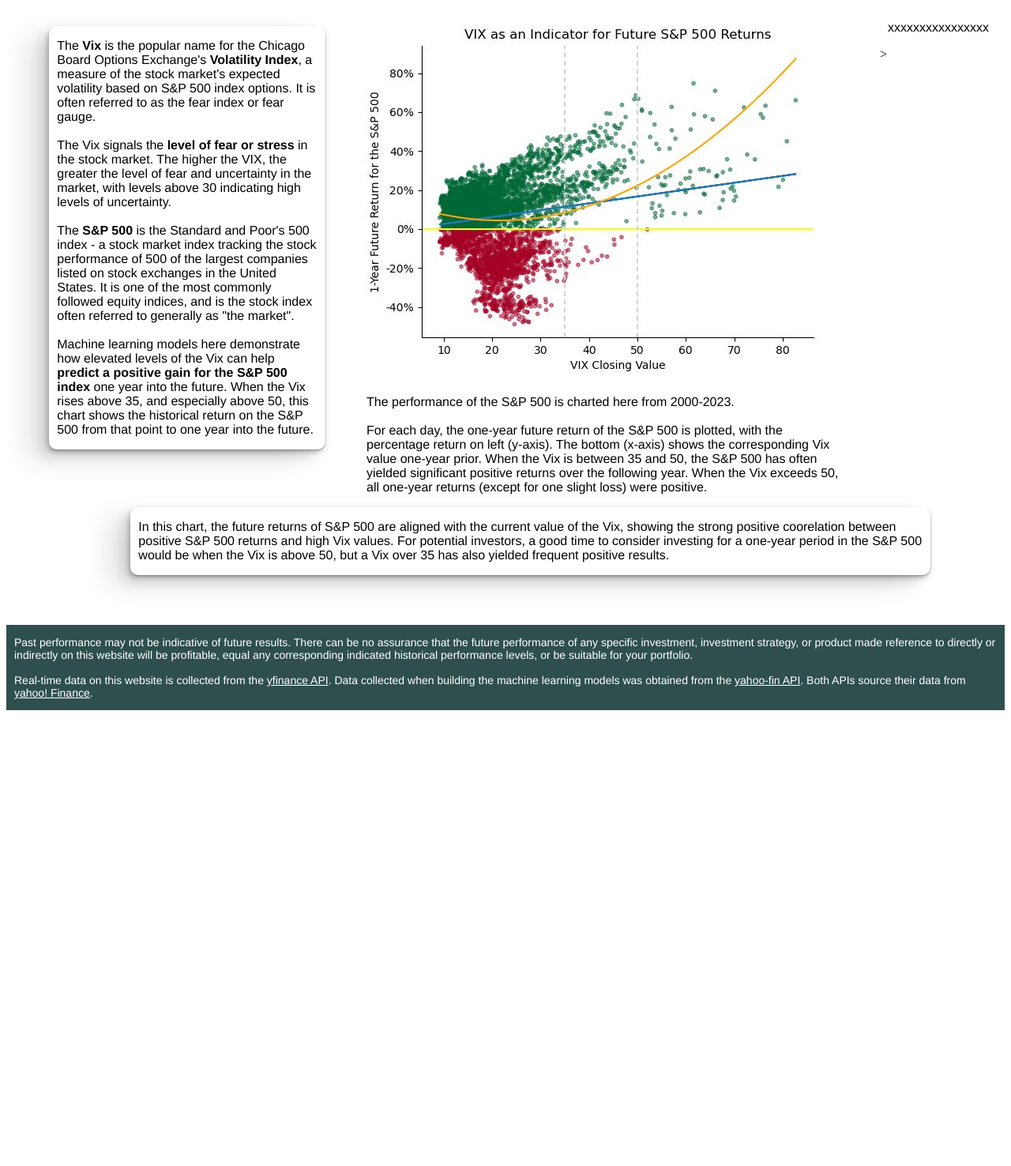
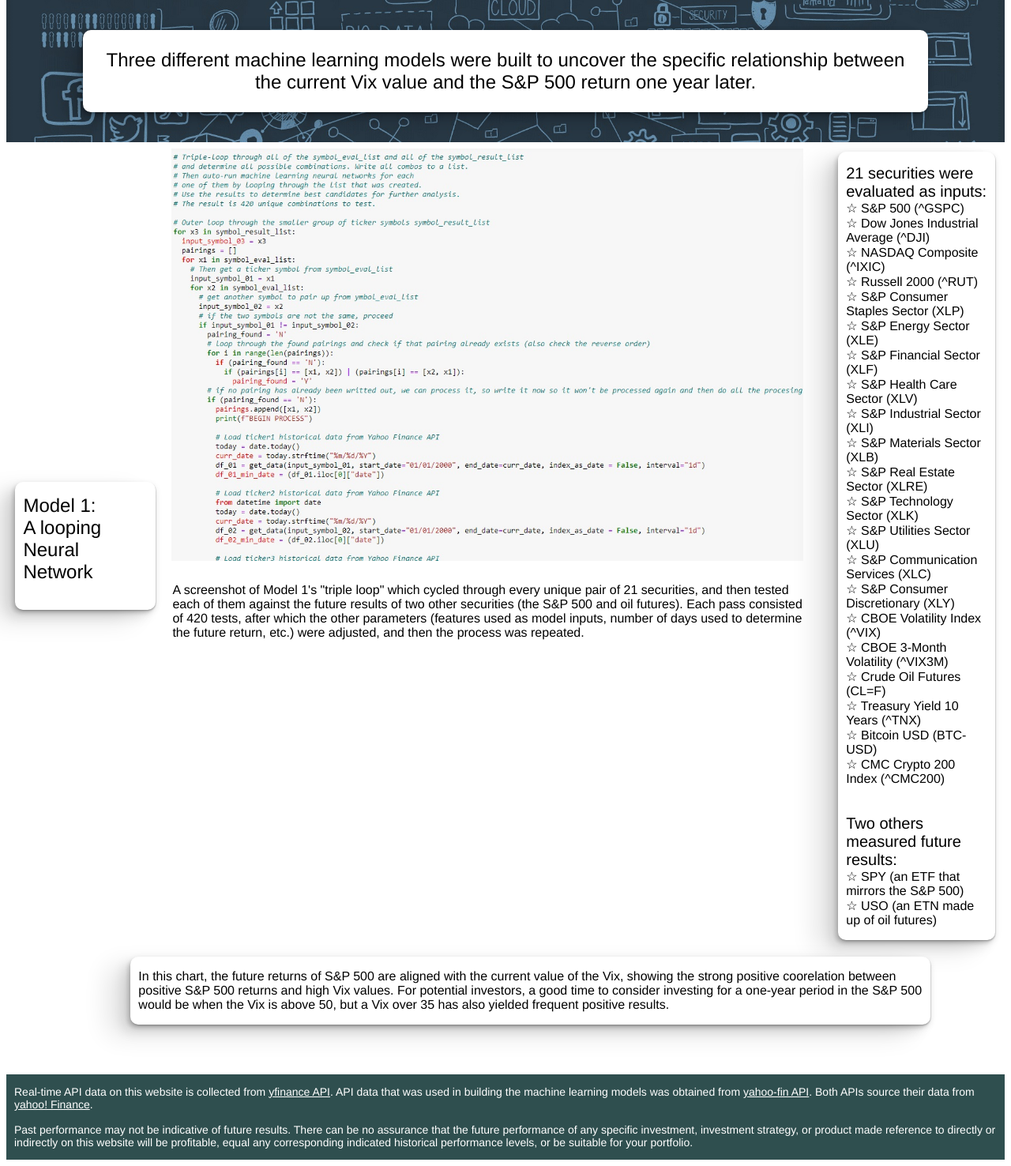
Before and after one commit to mlech413/Stock_Forecaster, a Flask app: page /models in a window 1280 px wide. Shown: the part 56-1532 px from the top of the page at 79% size. Before the commit the page ends 955 px from the top, so only its background shows below. Run offline with Flask 2, Linux system fonts and the light colour scheme; parts of the project's set-up code (start-up, migrations or seed data) failed here and were passed over.

Commit message:
added final model

```diff
--- a/templates/models.html
+++ b/templates/models.html
@@ -4,6 +4,23 @@
         <title>Stock Market Predictor</title>
         <link rel="icon" type="image/x-icon" href="static/images/favicon.ico">
         <link rel="stylesheet" type="text/css" href="{{ url_for('static', filename='css/styles.css') }}">
+        <meta name="viewport" content="width=device-width, initial-scale=1">
+        <style>
+        .parallax {
+          /* The image used */
+          background-image: url("static/images/ML1-wallpaper.jpg");
+
+          /* Set a specific height */
+          min-height: 100px;
+
+          /* Create the parallax scrolling effect */
+          background-attachment: fixed;
+          background-position: center;
+          background-repeat: no-repeat;
+          background-size: cover;
+        }
+        </style>
+
     </head>
     <body>
     <header>
@@ -11,51 +28,79 @@
             <a href="/">Home</a>
             <a class="active"href="/models">Models</a>
           </div>
+    </header>
 
-    </header>
+
+
+    <div class="parallax">
+        <div class="grid-item" style="padding: 3% 3% 3% 3%;">
+            <div class="element align-center" style="text-align: center">
+                <p style="font-size: 24px; text-align: center">Three different machine learning models were built to uncover the specific
+                    relationship between the current Vix value and the S&P 500 return one year later.
+                </p>
+
+            </div>
+        </div>
+    </div>
+
 
     <div class="grid-container">
 
         <div class="left no-br align-center">
 
-            <div class="grid-item">
-                <div class="element align-center">
-                    <p>The <b>Vix</b> is the popular name for the Chicago Board Options Exchange's <b>Volatility Index</b>,
-                        a measure of the stock market's expected volatility based on S&P 500 index options.
-                        It is often referred to as the fear index or fear gauge.
-                        <br/><br/>
-                        The Vix signals the <b>level of fear or stress</b> in the stock market. The higher the VIX,
-                        the greater the level of fear and uncertainty in the market, with levels above 30
-                        indicating high levels of uncertainty.
-                        <br/><br/>
-                        The <b>S&P 500</b> is the Standard and Poor's 500 index - a stock market index tracking the stock performance of
-                        500 of the largest companies listed on stock exchanges in the United States. It is one of the most
-                        commonly followed equity indices, and is the stock index often referred to generally as "the market".
-                        <br/><br/>
-                        Machine learning models here demonstrate how elevated levels of the Vix can help <b>predict a positive gain for the S&P 500
-                        index</b> one year into the future. When the Vix rises above 35, and especially above 50, this chart shows the historical
-                        return on the S&P 500 from that point to one year into the future.
+            <div class="grid-item" style="padding: 1% 1% 5% 6%;">
+                <div class="element align-center" style="width: 100%;">
+                    <p><span style="font-size: 24px;">Model 1:<br/>
+                        A looping Neural Network</span><br/><br/>
+
                     </p>
-
                 </div>
             </div>
         </div>
         <div class="middle">
             <div class="grid-child no-br">
-                <img src="static/images/vix_sp500_regressions.jpg" alt=" VIX as an Indicator for Future S&P 500 Returns"/>
+                <img src="static/images/model1.jpg" width="800px" style="padding: 1%" alt="Screenshot of Model 1"/>
 
-                        <p style="width: 600px;">The performance of the S&P 500 is charted here from 2000-2023.
-                            <br/><br/>
-                            For each day, the one-year future return of the S&P 500 is plotted, with the percentage return on left (y-axis).
-                            The bottom (x-axis) shows the corresponding Vix value one-year prior. When the Vix is between 35 and 50, the
-                            S&P 500 has often yielded significant positive returns over the following year. When the Vix exceeds 50,
-                            all one-year returns (except for one slight loss) were positive.
+                        <p style="width: 800px;">A screenshot of Model 1's "triple loop" which cycled through every unique pair of 21 securities,
+                            and then tested each of them against the future results of two other securities (the S&P 500 and oil futures).
+                            Each pass consisted of 420 tests, after which the other parameters (features used as model inputs, number of days used
+                            to determine the future return, etc.) were adjusted, and then the process was repeated.
                         </p>
             </div>
         </div>
         <div class="right">
-            <div class="grid-child no-br">
-                    <p>xxxxxxxxxxxxxxxx</p>>
+            <div class="grid-item" style="padding: 1% 1% 5% 6%;">
+                <div class="element align-center" style="width: 100%;">
+                    <p><span style="font-size: 20px;">
+                        21 securities were evaluated as inputs:</span><br/>
+                        ☆ S&P 500 (^GSPC)<br/>
+                        ☆ Dow Jones Industrial Average (^DJI)<br/>
+                        ☆ NASDAQ Composite (^IXIC)<br/>
+                        ☆ Russell 2000 (^RUT)<br/>
+                        ☆ S&P Consumer Staples Sector (XLP)<br/>
+                        ☆ S&P Energy Sector (XLE)<br/>
+                        ☆ S&P Financial Sector (XLF)<br/>
+                        ☆ S&P Health Care Sector (XLV)<br/>
+                        ☆ S&P Industrial Sector (XLI)<br/>
+                        ☆ S&P Materials Sector (XLB)<br/>
+                        ☆ S&P Real Estate Sector (XLRE)<br/>
+                        ☆ S&P Technology Sector (XLK)<br/>
+                        ☆ S&P Utilities Sector (XLU)<br/>
+                        ☆ S&P Communication Services (XLC)<br/>
+                        ☆ S&P Consumer Discretionary (XLY)<br/>
+                        ☆ CBOE Volatility Index (^VIX)<br/>
+                        ☆ CBOE 3-Month Volatility (^VIX3M)<br/>
+                        ☆ Crude Oil Futures (CL=F)<br/>
+                        ☆ Treasury Yield 10 Years (^TNX)<br/>
+                        ☆ Bitcoin USD (BTC-USD)<br/>
+                        ☆ CMC Crypto 200 Index (^CMC200)<br/>
+                        <br/><br/>
+                        <span style="font-size: 20px;">
+                        Two others measured future results:</span><br/>
+                        ☆ SPY (an ETF that mirrors the S&P 500)<br/>
+                        ☆ USO (an ETN made up of oil futures)<br/>
+                    </p>
+                </div>
             </div>
         </div>
     </div>
@@ -73,17 +118,13 @@
         </div>
         <div class="top-item">
             <p style="color: white; font-size: 14px;">
-
-                    Past  performance  may  not  be  indicative  of  future  results.  There can be no assurance that the future performance
-                    of any specific investment, investment strategy, or product made reference to directly or indirectly on this website
-                    will be profitable, equal any corresponding indicated historical performance levels, or be suitable for your portfolio.
-                    <br/><br/>
-                    Real-time data on this website is collected from the
-                    <a href="https://algotrading101.com/learn/yfinance-guide/" target="_blank" rel="noopener noreferrer" style="color: white;">yfinance API</a>.
-                    Data collected when building the machine learning models was obtained from the
-                    <a href="https://theautomatic.net/yahoo_fin-documentation/" target="_blank" rel="noopener noreferrer" style="color: white;">yahoo-fin API</a>.
-                    Both APIs source their data from
-                    <a href="https://finance.yahoo.com/" target="_blank" rel="noopener noreferrer" style="color: white;">yahoo! Finance</a>.
+                Real-time API data on this website is collected from <a href="https://algotrading101.com/learn/yfinance-guide/" target="_blank" rel="noopener noreferrer" style="color: white;">yfinance API</a>.
+                API data that was used in building the machine learning models was obtained from <a href="https://theautomatic.net/yahoo_fin-documentation/" target="_blank" rel="noopener noreferrer" style="color: white;">yahoo-fin API</a>.
+                Both APIs source their data from <a href="https://finance.yahoo.com/" target="_blank" rel="noopener noreferrer" style="color: white;">yahoo! Finance</a>.
+                <br/><br/>
+                Past  performance  may  not  be  indicative  of  future  results.  There can be no assurance that the future performance
+                of any specific investment, investment strategy, or product made reference to directly or indirectly on this website
+                will be profitable, equal any corresponding indicated historical performance levels, or be suitable for your portfolio.
                 </p>
         </div>
 
```
Also changed, not shown: templates/index.html (+6 -10 lines), static/images/ML1-wallpaper.jpg (added), static/images/model1.jpg (added), static/images/model2.jpg (added), static/images/model2b.jpg (added), 1 other file.
